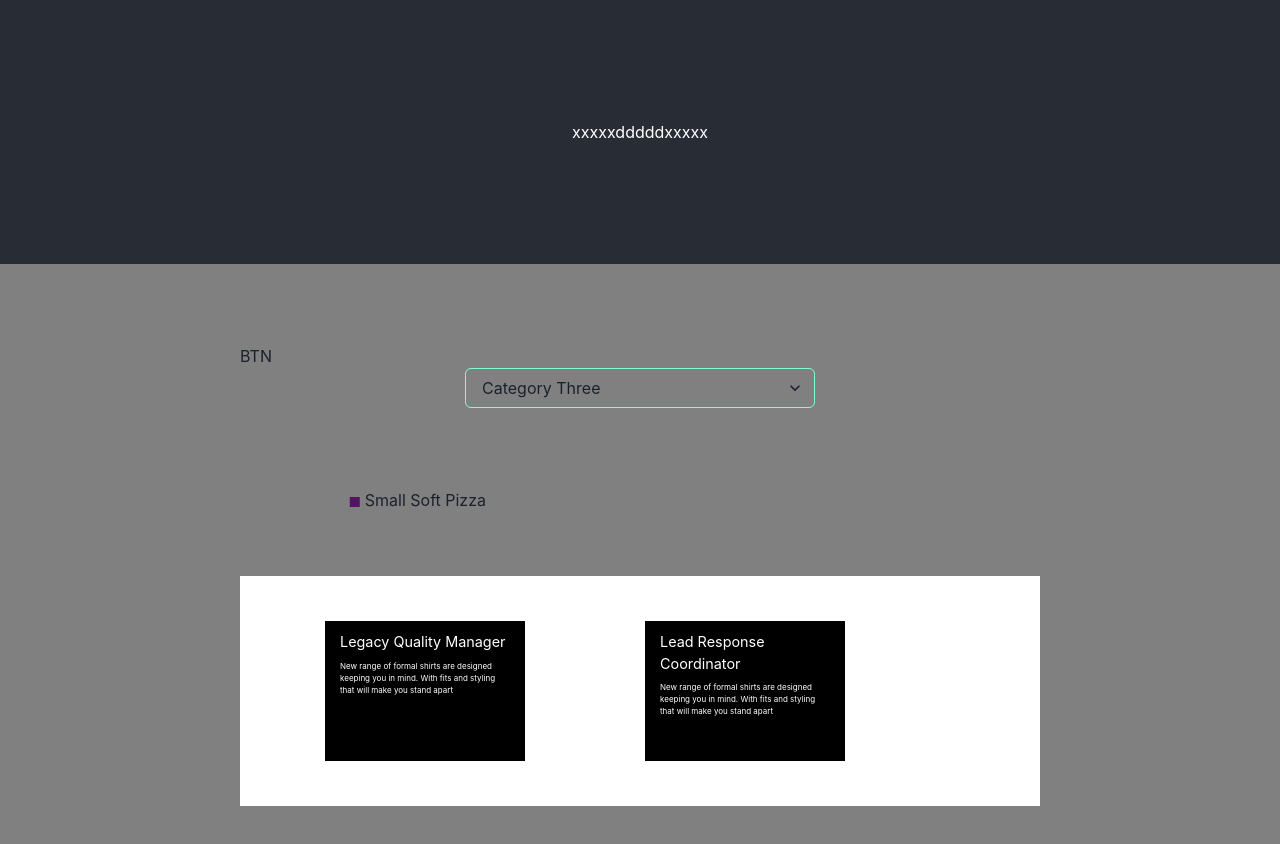
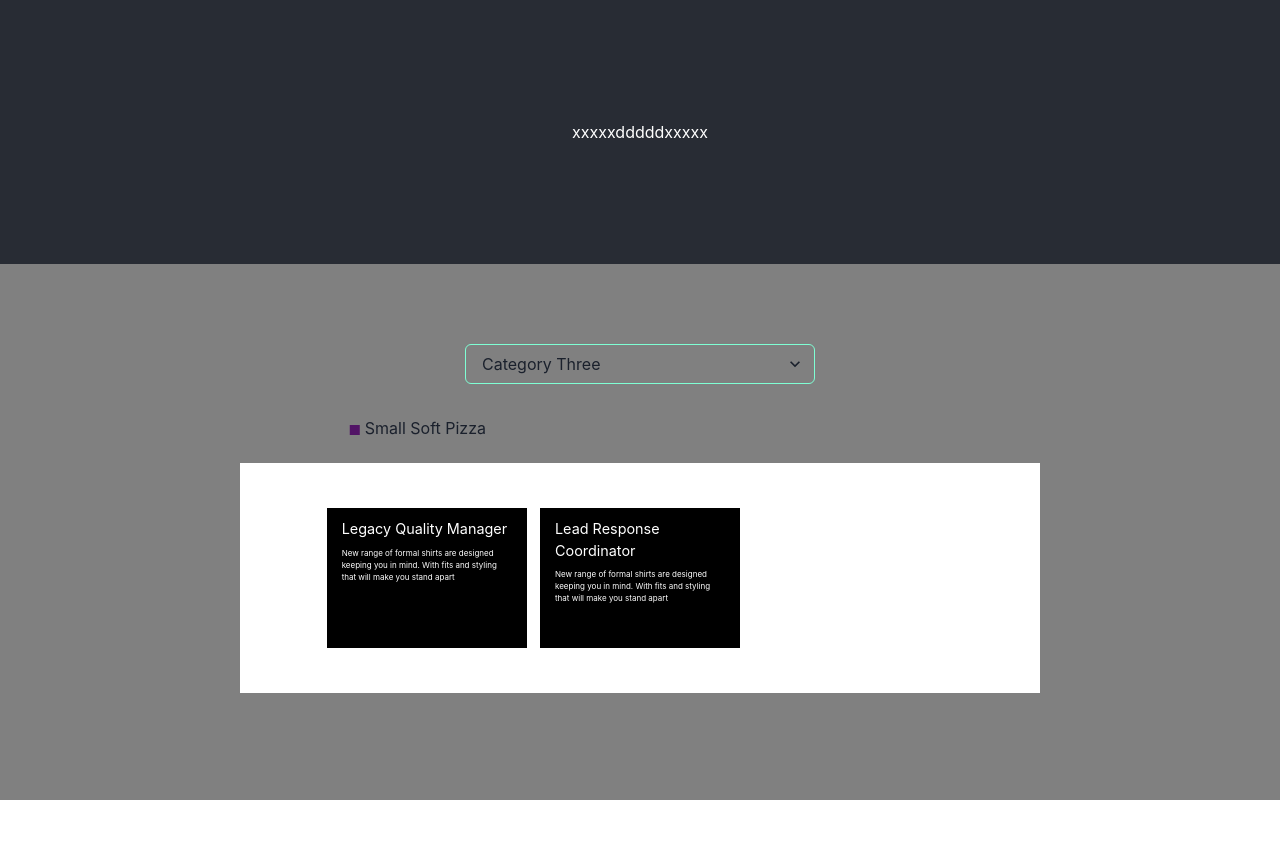
Before and after one commit to ethansnow2012/ethansnow2012.github.io, a React (Create React App) app: page / in a window 1280 px wide. Shown: the top 844 px of the page. After the commit the page ends 800 px from the top, so only its background shows below. Built offline with nearby package versions, Linux system fonts and the light colour scheme.

Commit message:
feat: init main page transition

```diff
--- a/package.json
+++ b/package.json
@@ -46,6 +46,7 @@
     "framer-motion": "^5.6.0",
     "gh-pages": "^3.2.3",
     "react-helmet": "^6.1.0",
+    "react-transition-group": "^4.4.2",
     "styled-components": "^5.3.5"
   }
 }
--- a/src/components/SubjectCard/index.js
+++ b/src/components/SubjectCard/index.js
@@ -6,7 +6,7 @@ const Styled = styled.div`
     background: black;
     width: 200px;
     height: 140px;
-    margin: 5px;
+    margin: 5px auto;
     padding: 10px 15px;
     color: white;
     & .topic{
--- a/src/components/SubjectCardWrapper/index.js
+++ b/src/components/SubjectCardWrapper/index.js
@@ -1,27 +1,148 @@
 
-import React, {useState} from 'react'
+import React, {useState, useRef, useCallback, useEffect} from 'react'
 import styled from 'styled-components'
-import {SubjectCard , DefaultStyle} from 'components/SubjectCard'
+import {SubjectCard ,DefaultStyle as SubjectCardDefaultStyle} from 'components/SubjectCard'
+import {TransitionGroup, CSSTransition, } from 'react-transition-group'
 
+const transitionTime = '0.5'
+const Styled = styled.div`
+    & > *{
+        display: grid;
+        grid-template-columns: 1fr 1fr 1fr;
+        justify-content: space-between;
+    }
+    & ${SubjectCardDefaultStyle}{
+        position: relative;
+    }
+`
+const transition = styled.div`
 
-const Styled = styled.div`
-    //display: flex;
-    //flex-wrap: wrap;
-    display: grid;
-    grid-template-columns: auto auto auto;
-    justify-content: space-between;
+    .transition-enter{
+        opacity: 0;
+        transition: all ${transitionTime}s;
+        top:30%;
+        left:30%;
+    }
+    .transition-enter-active{
+        opacity: 1;
+        top:0%;
+        left:0%;
+    }
+    .transition-exit{
+        opacity: 1;
+        top:0%;
+        left:0%;
+        transition: all ${transitionTime}s;
+    }
+    .transition-exit-active{
+        opacity: 0;
+        top:30%;
+        left:30%;
+    }
 `
 
+const adjectHeight = function(target) {
+    console.log('adjectHeight')
+    const wrapper =target.closest('.p-content-wrapper')
+    const wrapperOuter =target.closest('.p-content-wrapper-outter')
+    wrapperOuter.style.maxHeight = wrapper.offsetHeight+'px'
+    wrapperOuter.style.minHeight = wrapper.offsetHeight+'px'
+    setTimeout(()=>{
+        wrapperOuter.style.maxHeight = wrapper.offsetHeight+'px'
+        wrapperOuter.style.minHeight = wrapper.offsetHeight+'px'
+    }, (+transitionTime)*1000)
+}
+
 export function SubjectCardWrapper({children, data}){
+    const dataFiltered = data.filter(x=>x.display)
+    const shouldBeDisplayedCount = useRef(dataFiltered.length)
+    const isDisplayedCount = useRef(dataFiltered.length)
+
+    const enter = useCallback(
+        (target)=>{
+            shouldBeDisplayedCount.current = shouldBeDisplayedCount.current + 1
+            console.log('enter', shouldBeDisplayedCount.current, isDisplayedCount.current)
+        },
+        [isDisplayedCount]
+    )
+    const entering = useCallback(
+        (target)=>{
+            if( isDisplayedCount.current == shouldBeDisplayedCount.current ) {
+                console.log('balanced')
+
+            }
+            console.log('entering', shouldBeDisplayedCount.current, isDisplayedCount.current)
+        },
+        [isDisplayedCount, shouldBeDisplayedCount]
+    )
+    const entered = useCallback(
+        (target)=>{
+
+            isDisplayedCount.current += 1
+            if( isDisplayedCount.current == shouldBeDisplayedCount.current ) {
+                console.log('balanced')
+                adjectHeight(target)
+            }
+            console.log('entered', shouldBeDisplayedCount.current, isDisplayedCount.current)
+        },
+        [isDisplayedCount, shouldBeDisplayedCount]
+    )
+    const exit = (target)=>{
+
+    }
+
+    const exiting = useCallback(
+        (target)=>{
+
+            isDisplayedCount.current -= 1
+            console.log('exiting', shouldBeDisplayedCount.current, isDisplayedCount.current)
+        },
+        [isDisplayedCount]
+    )
+
+    const exited = useCallback(
+        (target)=>{
+
+            shouldBeDisplayedCount.current -= 1
+            if( isDisplayedCount.current == shouldBeDisplayedCount.current ) {
+                console.log('balanced')
+                adjectHeight(target)
+            }
+            console.log('exited', shouldBeDisplayedCount.current, isDisplayedCount.current)
+        },
+        [isDisplayedCount, shouldBeDisplayedCount]
+    )
+
     return (
         <Styled>
+            {/* //onExited={exited} */}
+            <TransitionGroup component={transition}>
             {
-                data.filter(x=>x.display).map((dataEl)=>{
+                dataFiltered.map((dataEl)=>{
                     return (
-                        <SubjectCard key={dataEl.id} data={dataEl} ></SubjectCard>
+                        <CSSTransition
+                            key={dataEl.id+'transition'}
+                            onEnter={enter}
+                            onEntering={entering}
+                            onEntered={entered}
+                            onExit={exit}
+                            onExiting={exiting}
+                            onExited={exited}
+
+                            timeout={{
+                                    appear: (+transitionTime)*1000,
+                                    enter: (+transitionTime)*1000,
+                                    exit: (+transitionTime)*1000,
+                                }}
+                            classNames="transition">
+                            <SubjectCard key={dataEl.id} data={dataEl} ></SubjectCard>
+                        </CSSTransition>
                     )
                 })
             }
+
+
+            </TransitionGroup>
         </Styled>
     )
 }
--- a/src/containers/MainPage/index.js
+++ b/src/containers/MainPage/index.js
@@ -22,10 +22,15 @@ const Styled = styled.div`
         margin-right:auto;
     }
     & .p-select-wrapper > * + * {
-        margin-top: 10vmin;
+        margin-top: min(10vmin, 2em);
+    }
+    .p-content-wrapper-outter{
+        position: relative;
+        overflow: hidden;
+        transition: all 1s ease-out;
+        background: white;
     }
     .p-content-wrapper{
-        background: white;
         padding: 5vmin 10vmin;
     }
     .p-select-wrapper-i1{
@@ -39,12 +44,17 @@ const Styled = styled.div`
         margin-left:auto;
     }
     .p-select-wrapper-i2 * > *{
-        margin-top: 8vmin;
+        margin-top: min(8vmin, 23px);
     }
 `
 const _fakeCategory = injectStyleState(fakeCategory)
 const _fakeTags = injectStyleState(fakeTags)
 const _fakeTopics = injectStyleState(fakeTopics)
+
+function arraysEqual(a1,a2) {
+    /* WARNING: arrays must not contain {objects} or behavior may be undefined */
+    return JSON.stringify(a1)==JSON.stringify(a2);
+}
 
 export function MainPage() {
     const Raw_fakeCategory = useRef(_fakeCategory)
@@ -65,18 +75,6 @@ export function MainPage() {
     const [fakeTagState, setFakeTagState] = useState(Raw_fakeTags.current)
     const [fakeTopicState, setFakeTopicState] = useState(Raw_fakeTopics.current)
 
-
-    const click = ()=>{
-        setFakeTopicState((self)=>{
-            let newSelf = {
-                ...self
-            }
-            newSelf.data[0].display = false
-
-            console.log('newSelf', newSelf, newSelf.data[0].display)
-            return newSelf
-        })
-    }
     const select = (ev)=>{
         const selectedId = ev.currentTarget.value
         refActiveCategory.current = Raw_fakeCategory.current.data.filter(x=>x.id==selectedId)[0]
@@ -98,11 +96,15 @@ export function MainPage() {
     }
     useEffect(()=>{
         //let categoryId = refCategoryId.current
-        console.log('useEffect1')
+
         let categoryObject = refActiveCategory.current//Raw_fakeCategory.current.data.filter(x=>categoryId==x.id)[0]
         setFakeTagState((self)=>{
             const newSelf = toggleDisplayViaArrayOfIds(self, 2, categoryObject['tags'])
             refActiveTags.current = newSelf.data.filter(x=>x.display)
+            console.log('useEffect1')
+            if(arraysEqual(self.data, newSelf.data)){// prevent same value
+                return {...self}
+            }
             return {...newSelf}
         })
 
@@ -110,22 +112,20 @@ export function MainPage() {
     }, [fakeCategoryState]) //cascading effect: fakeCategoryState -> fakeTagState
 
     useEffect(()=>{
-        //get tag ids
-        console.log('useEffect2', refActiveTags.current)
+        console.log('useEffect2')
         setFakeTopicState((self)=>{
             const newSelf = toggleDisplayViaKeyAndId(self, 2 , 'tags', refActiveTags.current.map(x=>x.id))
+            if(arraysEqual(self.data, newSelf.data)){// prevent same value
+                return {...self}
+            }
             return {...newSelf}
         })
-        //refTagIds
     }, [fakeTagState]) //cascading effect: fakeTagState -> fakeTopicState
 
     return (
         <Styled>
             <Header></Header>
             <BaseContentSpacing>
-                <div onClick={click}>
-                    BTN
-                </div>
                 <div className='p-select-wrapper'>
                     <div className='p-select-wrapper-i1'>
                         <CSelect  defaultValue={fakeCategoryState.data.filter(x=>x.selected)[0].id} onChange={select}>
@@ -145,8 +145,10 @@ export function MainPage() {
                     </div>
 
                 </div>
-                <div className='p-content-wrapper'>
-                    <SubjectCardWrapper data={fakeTopicState.data}></SubjectCardWrapper>
+                <div className='p-content-wrapper-outter'>
+                    <div className='p-content-wrapper'>
+                        <SubjectCardWrapper data={fakeTopicState.data}></SubjectCardWrapper>
+                    </div>
                 </div>
             </BaseContentSpacing>
         </Styled>
--- a/src/index.js
+++ b/src/index.js
@@ -16,11 +16,11 @@ const container = document.getElementById('root');
 
 const root = createRoot(container);
 root.render(
-  <React.StrictMode>
+  // <React.StrictMode>
     <ChakraProvider theme={theme}>
       <App />
     </ChakraProvider>
-  </React.StrictMode>
+  // </React.StrictMode>
 )
 
 reportWebVitals();
--- a/src/utils/dataProcessor.js
+++ b/src/utils/dataProcessor.js
@@ -12,6 +12,7 @@ function injectStyleState (data){
 }
 
 function toggleDisplayViaKeyAndId (data, layerNum, key, id ){
+    data = JSON.parse(JSON.stringify(data))
     if(Array.isArray(id)){
         const idArray = id
         if(layerNum==2 && data.data){
@@ -40,6 +41,7 @@ function toggleDisplayViaKeyAndId (data, layerNum, key, id ){
     }
 }
 function toggleDisplayViaArrayOfIds(data, layerNum, arrayOfIds ){
+    data = JSON.parse(JSON.stringify(data))
     if(layerNum==2 && data.data){
         data.data.forEach((el)=>{
             let indexOf = arrayOfIds.indexOf(el['id'])
```
Also changed, not shown: 1 other file (tests, documents, lock files or other folders).
